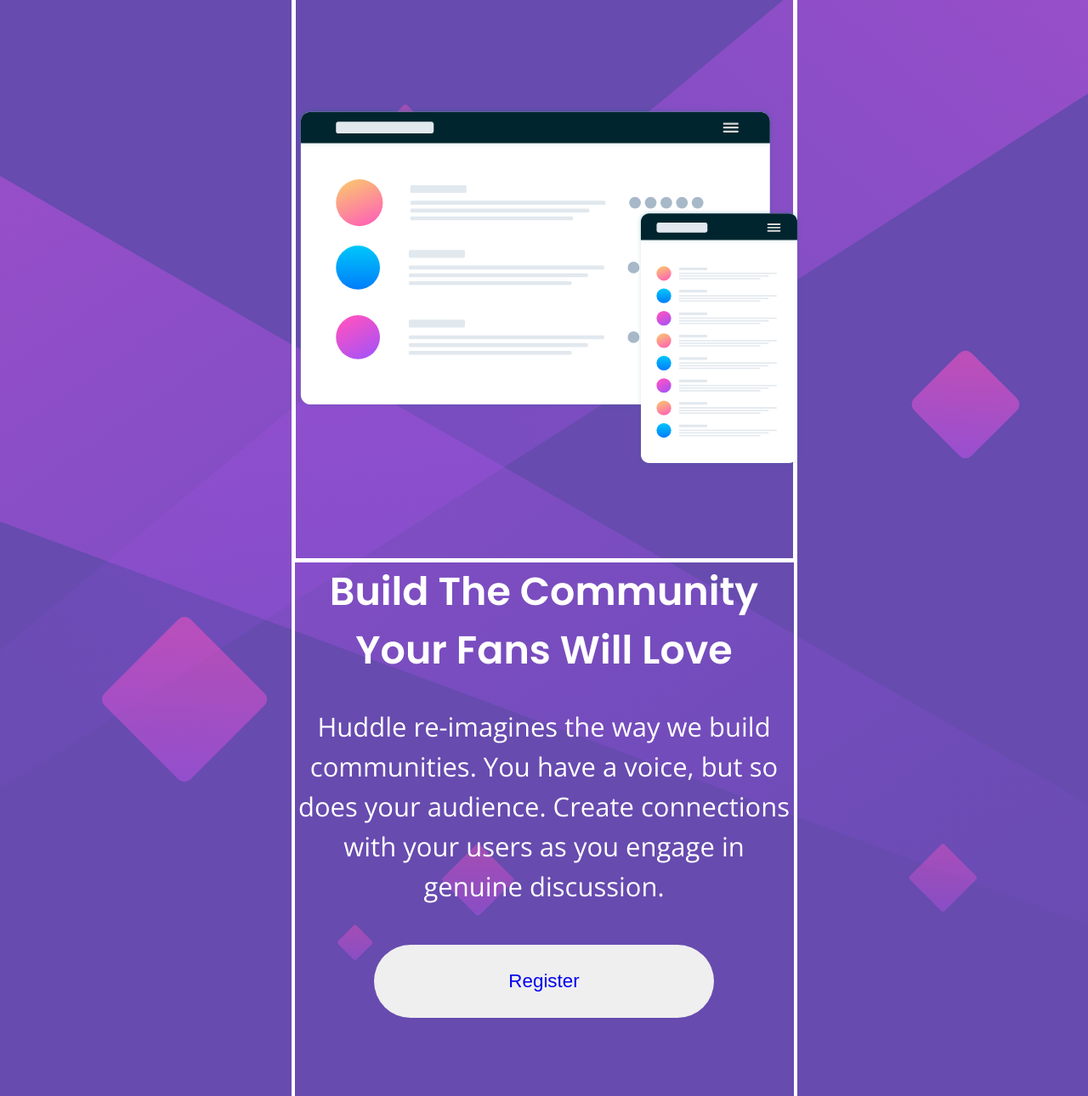
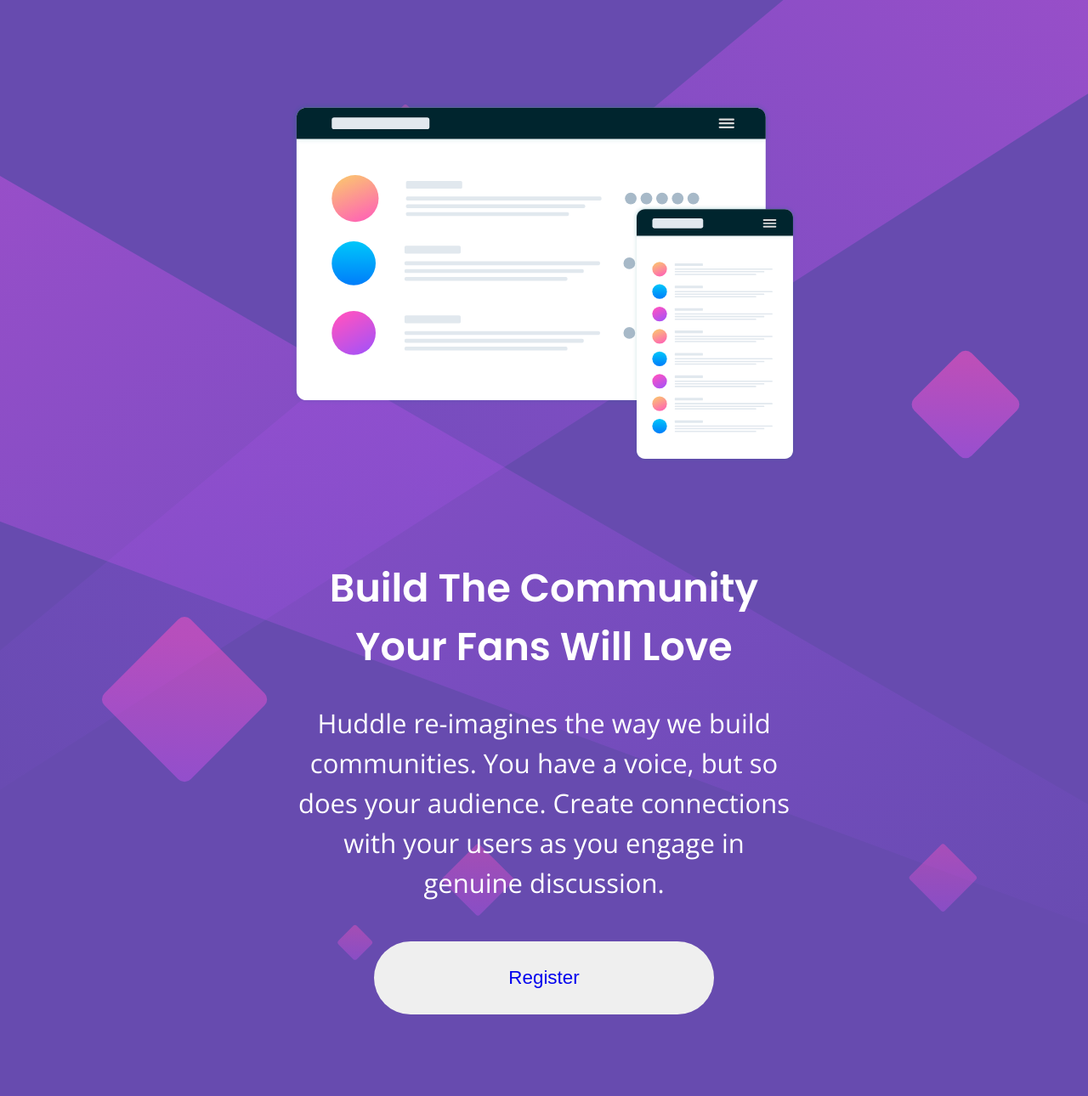
Before and after one commit to Joel-Gandalf/05_huddle-landing-page-with-single-introductory-section-master, a plain HTML site: page index.html in a window 1280 px wide. Shown: the part 141-1431 px from the top of the page at 85% size. Drawn offline with nearby package versions, Linux system fonts and the light colour scheme.

Commit message:
version mix coding tube mia sin guias visuales

```diff
--- a/styles.css
+++ b/styles.css
@@ -23,14 +23,14 @@ body{
     width: 595px;
     height: 1448px;
     margin: 75px auto 40px;
-    border: 2px solid white;
+    /* border: 2px solid white; */
     /* padding: 0 20px; */
     /* no entiendo para que este padding, lo descentra, al hacer más pequeño el contenedor que la imagen */
     /* ENTIENDO QUE img es un elemento inline +/- por eso no responde al alineado y por eso alineamos el contenedor--------- */
 }
 /* ---------------------HEADER-------------------- */
 .section1{
-    border: 3px solid white;
+    /* border: 3px solid white; */
     height: 724px;
 }
 /* .logo{ */
@@ -51,7 +51,7 @@ body{
     /* width: 552px; */
     /* width: 595px; */
     height: 724px;
-    border: 2px solid white;
+    /* border: 2px solid white; */
 }
 .central h1{
     /* width: 552px; */
```
